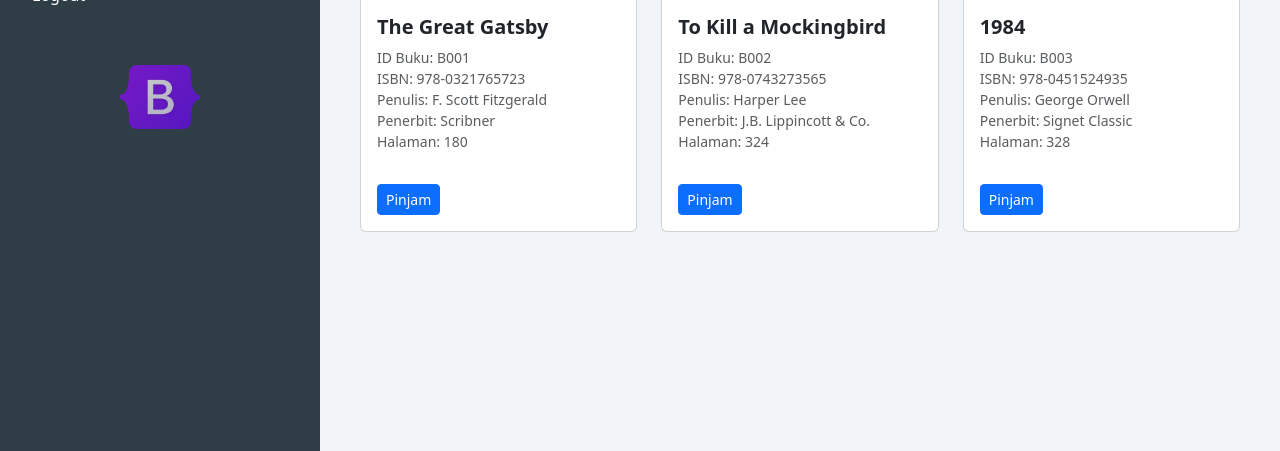
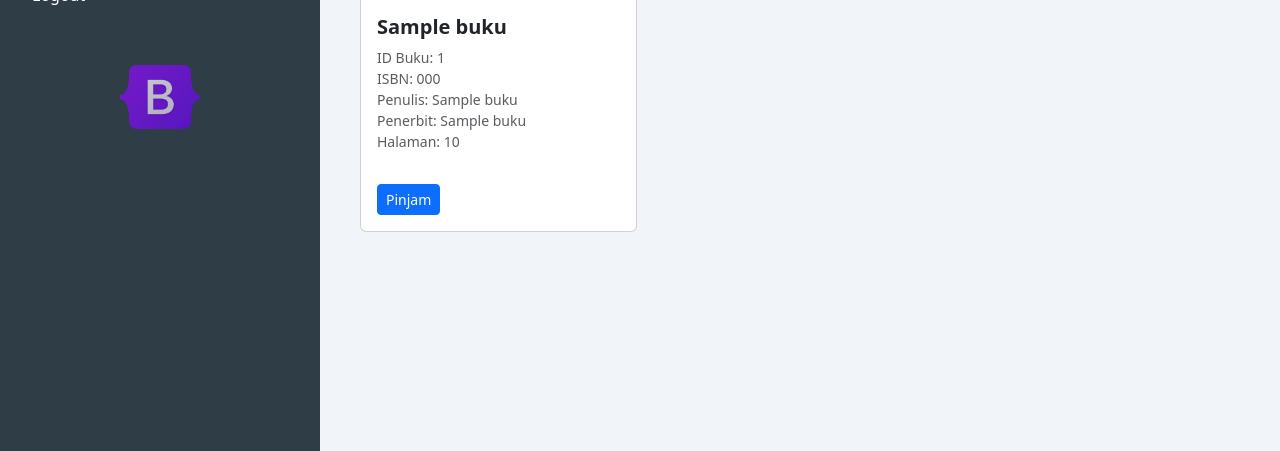
Before and after one commit to ekireski9983/perpustakaan_TA, a PHP site: page /katalog_buku.php in a window 1280 px wide. Shown: the part 349-800 px from the top of the page. Run offline with PHP 8.4, Linux system fonts and the light colour scheme; tables that the repository leaves empty hold one stand-in row (values such as "Sample post"); grey boxes marked "Sample" are stand-in pictures.

Commit message:
resr katalog 2

```diff
--- a/katalog_buku.php
+++ b/katalog_buku.php
@@ -119,58 +119,96 @@
           <input type="text" id="searchInput" class="form-control form-control-md" placeholder="Cari Judul Buku" style="max-width: 400px;" oninput="filterCards()" />
         </div>
 
+       <?php
+// --- Database Connection ---
+// IMPORTANT: Replace these with your actual database credentials
+$servername = "localhost"; // Usually 'localhost'
+$username = "root";       // Your MySQL username
+$password = "";           // Your MySQL password (often empty for root on local setup)
+$dbname = "perpustakaan"; // The name of your database
+
+// Create connection
+$koneksi = new mysqli($servername, $username, $password, $dbname);
+
+// Check connection
+if ($koneksi->connect_error) {
+    die("Koneksi database gagal: " . $koneksi->connect_error);
+}
+
+// --- Fetch Book Data ---
+// Query to select all relevant columns from the data_buku table
+$sql = "SELECT id_buku, isbn, judul_buku, nama_penulis, nama_penerbit, jumlah_halaman, foto FROM data_buku ORDER BY judul_buku ASC";
+$result = $koneksi->query($sql);
+
+// Check for query errors
+if (!$result) {
+    die("Error retrieving books: " . $koneksi->error);
+}
+?>
+
+<?php
+// --- Database Connection ---
+// IMPORTANT: Replace these with your actual database credentials
+$servername = "localhost"; // Usually 'localhost'
+$username = "root";        // Your MySQL username
+$password = "";            // Your MySQL password (often empty for root on local setup)
+$dbname = "perpustakaan";  // The name of your database
+
+// Create connection
+$koneksi = new mysqli($servername, $username, $password, $dbname);
+
+// Check connection
+if ($koneksi->connect_error) {
+    die("Koneksi database gagal: " . $koneksi->connect_error);
+}
+
+// --- Fetch Book Data ---
+// Query to select all relevant columns from the data_buku table
+$sql = "SELECT id_buku, isbn, judul_buku, nama_penulis, nama_penerbit, jumlah_halaman, foto FROM data_buku ORDER BY judul_buku ASC";
+$result = $koneksi->query($sql);
+
+// Check for query errors
+if (!$result) {
+    die("Error retrieving books: " . $koneksi->error);
+}
+?>
+
 <div class="row row-cols-1 row-cols-md-2 row-cols-lg-3 g-4" id="katalogBukuContainer">
+    <?php
+    // Check if there are results from the database query
+    if ($result->num_rows > 0) {
+        // Loop through each row of data
+        while ($row = $result->fetch_assoc()) {
+            // Determine image path:
+            // Use 'upload/' directory (singular) as specified by you.
+            // If 'foto' exists in the database, use it; otherwise, use a default image.
+            $imagePath = !empty($row['foto']) ? 'upload/' . htmlspecialchars($row['foto']) : 'assets/default_book.jpg';
+            ?>
             <div class="col">
                 <div class="card h-100 book-card">
-              <img src="assets/default_book.jpg" class="card-img-top" alt="The Great Gatsby Cover">
+                    <img src="<?php echo $imagePath; ?>" class="card-img-top" alt="Cover Buku <?php echo htmlspecialchars($row['judul_buku']); ?>">
                     <div class="card-body">
-                <h5 class="card-title">The Great Gatsby</h5>
+                        <h5 class="card-title"><?php echo htmlspecialchars($row['judul_buku']); ?></h5>
                         <p class="card-text">
-                  <small class="text-muted">ID Buku: B001</small>
-                  <small class="text-muted">ISBN: 978-0321765723</small>
-                  <small class="text-muted">Penulis: F. Scott Fitzgerald</small>
-                  <small class="text-muted">Penerbit: Scribner</small>
-                  <small class="text-muted">Halaman: 180</small>
+                            <small class="text-muted">ID Buku: <?php echo htmlspecialchars($row['id_buku']); ?></small>
+                            <small class="text-muted">ISBN: <?php echo htmlspecialchars($row['isbn']); ?></small>
+                            <small class="text-muted">Penulis: <?php echo htmlspecialchars($row['nama_penulis']); ?></small>
+                            <small class="text-muted">Penerbit: <?php echo htmlspecialchars($row['nama_penerbit']); ?></small>
+                            <small class="text-muted">Halaman: <?php echo htmlspecialchars($row['jumlah_halaman']); ?></small>
                         </p>
                         <button class="btn btn-primary btn-sm">Pinjam</button>
                     </div>
                 </div>
             </div>
-          <div class="col">
-            <div class="card h-100 book-card">
-              <img src="assets/default_book.jpg" class="card-img-top" alt="To Kill a Mockingbird Cover">
-              <div class="card-body">
-                <h5 class="card-title">To Kill a Mockingbird</h5>
-                <p class="card-text">
-                  <small class="text-muted">ID Buku: B002</small>
-                  <small class="text-muted">ISBN: 978-0743273565</small>
-                  <small class="text-muted">Penulis: Harper Lee</small>
-                  <small class="text-muted">Penerbit: J.B. Lippincott & Co.</small>
-                  <small class="text-muted">Halaman: 324</small>
-                </p>
-                <button class="btn btn-primary btn-sm">Pinjam</button>
-              </div>
-            </div>
-          </div>
-          <div class="col">
-            <div class="card h-100 book-card">
-              <img src="assets/default_book.jpg" class="card-img-top" alt="1984 Cover">
-              <div class="card-body">
-                <h5 class="card-title">1984</h5>
-                <p class="card-text">
-                  <small class="text-muted">ID Buku: B003</small>
-                  <small class="text-muted">ISBN: 978-0451524935</small>
-                  <small class="text-muted">Penulis: George Orwell</small>
-                  <small class="text-muted">Penerbit: Signet Classic</small>
-                  <small class="text-muted">Halaman: 328</small>
-                </p>
-                <button class="btn btn-primary btn-sm">Pinjam</button>
-              </div>
-            </div>
-          </div>
-          </div>
-      </main>
-    </div>
+            <?php
+        }
+    } else {
+        // Message if no books are found in the database
+        echo '<div class="col-12"><p class="text-center text-muted">Tidak ada buku yang ditemukan dalam katalog.</p></div>';
+    }
+    // Close the database connection
+    $koneksi->close();
+    ?>
 </div>
 
   <script src="https://cdn.jsdelivr.net/npm/bootstrap@5.3.0/dist/js/bootstrap.bundle.min.js"></script>
```
Also changed, not shown: upload/685157b4aae109.70323981.jpg (added), upload/685157c0493e13.29633457.jpg (added). Lines whose indentation alone changed are shown as unchanged.
